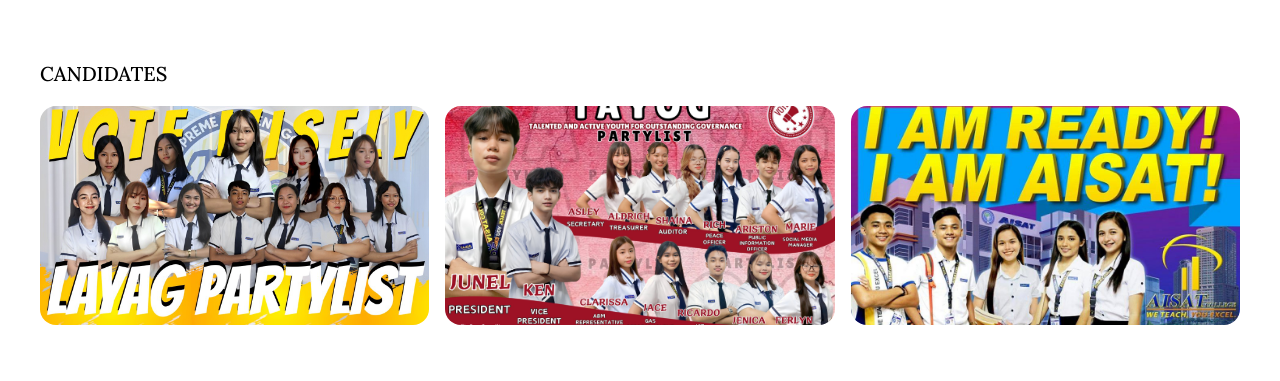
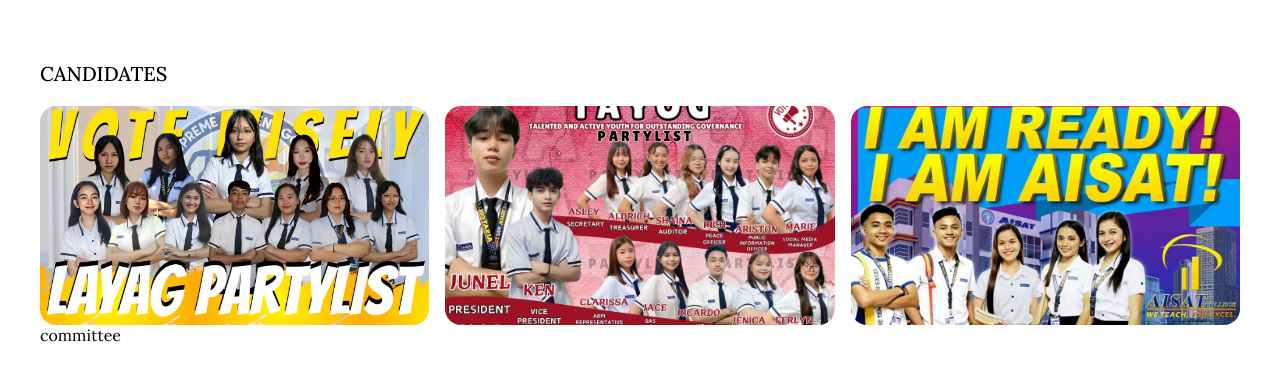
Before and after one commit to roegie/ssg-voting, a Vue app: page / in a window 1280 px wide. Shown: the part 379-760 px from the top of the page. Built offline with nearby package versions, Linux system fonts and the light colour scheme.

Commit message:
comitting

```diff
--- a/src/views/Home.vue
+++ b/src/views/Home.vue
@@ -10,6 +10,7 @@
           <img src="/src/assets/tayog.jpg" alt="Candidate">
           <img src="/src/assets/nigga.jpg" alt="Candidate">
         </div>
+        committee
       </section>
     </main>
   </template>
```
